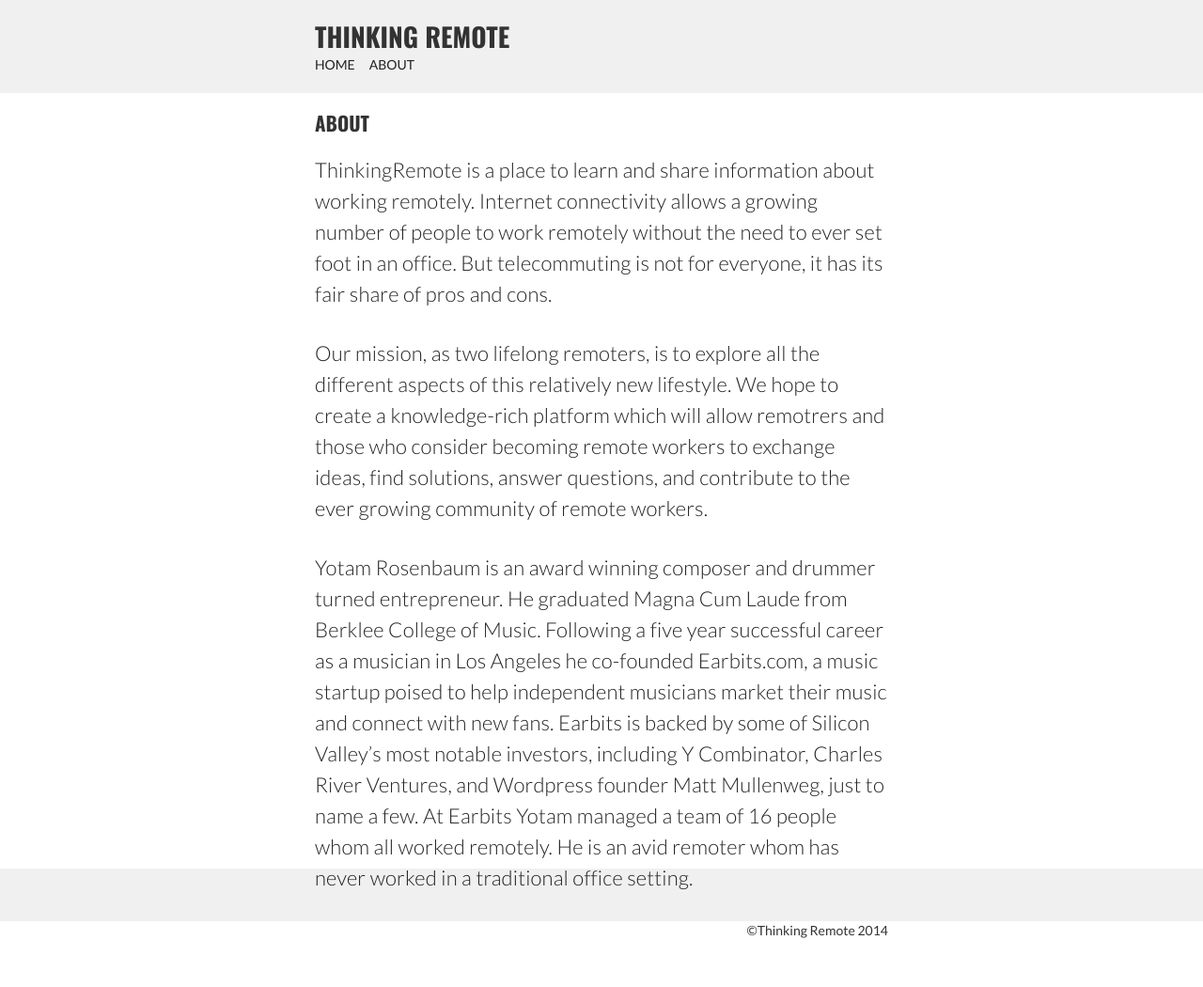
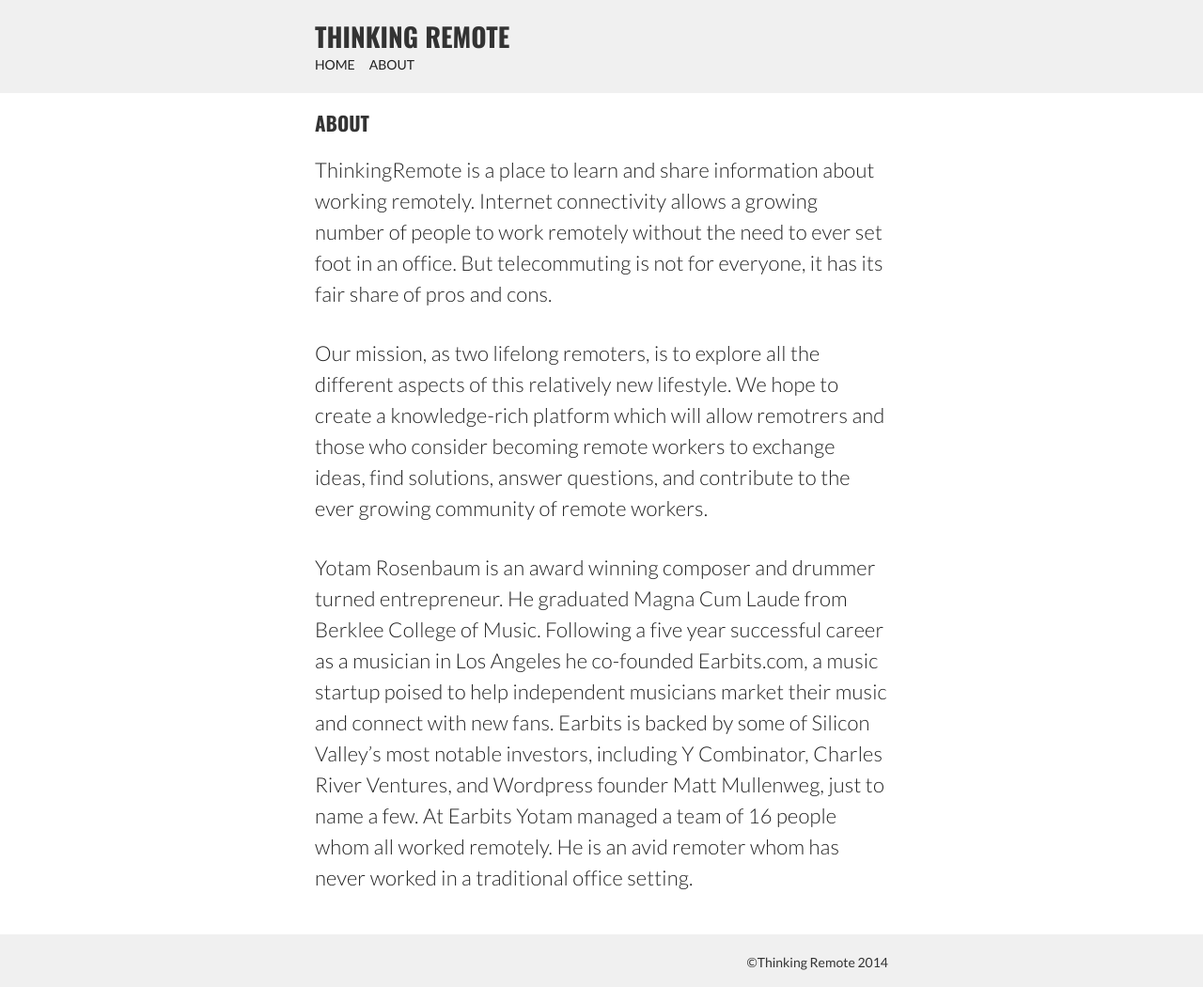
Before and after one commit to thinkingremote/thinkingremote.com, a Jekyll site: the page built from about.md, in a window 1280 px wide. Shown: the whole page at 94% size. Built offline with Jekyll 4.4.1, drawn with Linux system fonts in a browser that asks for light colours; before the commit the page ends 1000 px from its top, so only the background shows below that.

Commit message:
some styles

```diff
--- a/_layouts/page.html
+++ b/_layouts/page.html
@@ -11,7 +11,9 @@
 
   <article class="post-content">
     {{ content }}
+        <div style="clear: both;"></div>
   </article>
+        <div style="clear: both;"></div>
 
 </div>
 </div>
--- a/_layouts/post.html
+++ b/_layouts/post.html
@@ -14,7 +14,10 @@
 
     <article class="post-content">
       {{ content }}
+        <div style="clear: both;"></div>
+
     </article>
+        <div style="clear: both;"></div>
 
 </div>
 </div>
--- a/css/_sass/styles.scss
+++ b/css/_sass/styles.scss
@@ -6,6 +6,7 @@
   height: auto !important;
   height: 100%;
   margin: 0 auto -4em;
+  padding-bottom: 5em;
 }
 footer, .push {
   height: 4em;
```
